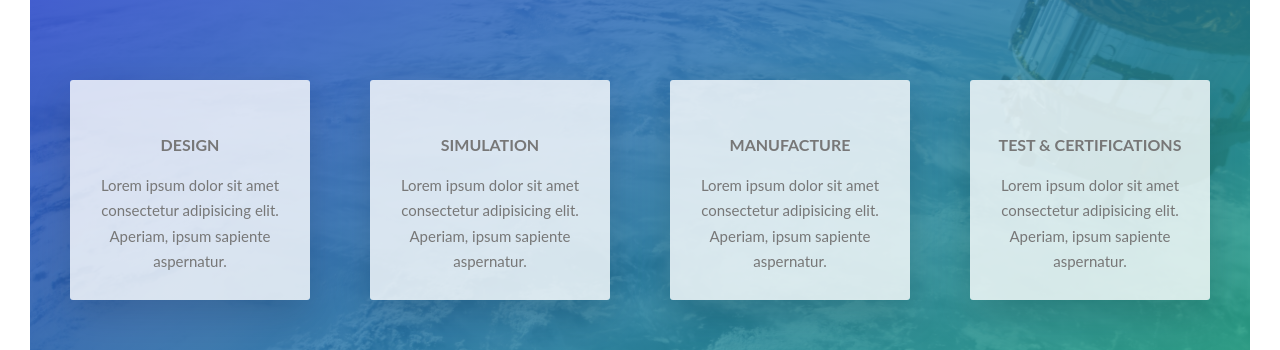
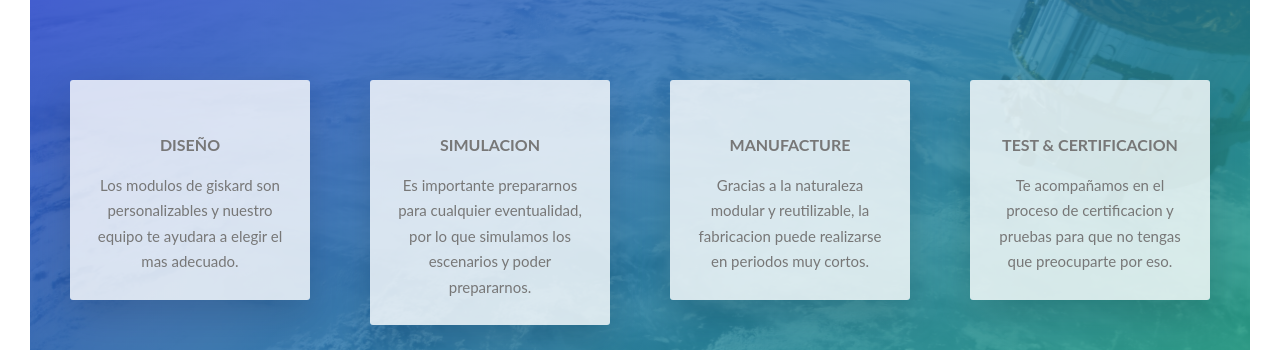
Before and after one commit to jenamoradoc/Giskard_Landing, a React (Vite) app: page / in a window 1280 px wide. Shown: the part 2420-2770 px from the top of the page. Built offline with nearby package versions, Linux system fonts and the light colour scheme.

Commit message:
updating wording

```diff
--- a/src/componentes/Main.js
+++ b/src/componentes/Main.js
@@ -98,10 +98,9 @@ class Main extends React.Component {
             <div class="col-1-of-4">
               <div class="feature-box">
                 <i class="feature-box__icon icon-basic-world"></i>
-                <h3 class="heading-tertiary u-margin-bottom-small">Design</h3>
+                <h3 class="heading-tertiary u-margin-bottom-small">Diseño</h3>
                 <p class="feature-box__text">
-                  Lorem ipsum dolor sit amet consectetur adipisicing elit.
-                  Aperiam, ipsum sapiente aspernatur.
+                  Los modulos de giskard son personalizables y nuestro equipo te ayudara a elegir el mas adecuado.
                 </p>
               </div>
             </div>
@@ -110,11 +109,10 @@ class Main extends React.Component {
               <div class="feature-box">
                 <i class="feature-box__icon icon-basic-compass"></i>
                 <h3 class="heading-tertiary u-margin-bottom-small">
-                  Simulation
+                  Simulacion
                 </h3>
                 <p class="feature-box__text">
-                  Lorem ipsum dolor sit amet consectetur adipisicing elit.
-                  Aperiam, ipsum sapiente aspernatur.
+                  Es importante prepararnos para cualquier eventualidad, por lo que simulamos los escenarios y poder prepararnos.
                 </p>
               </div>
             </div>
@@ -126,8 +124,7 @@ class Main extends React.Component {
                   Manufacture
                 </h3>
                 <p class="feature-box__text">
-                  Lorem ipsum dolor sit amet consectetur adipisicing elit.
-                  Aperiam, ipsum sapiente aspernatur.
+                  Gracias a la naturaleza modular y reutilizable, la fabricacion puede realizarse en periodos muy cortos.
                 </p>
               </div>
             </div>
@@ -135,10 +132,9 @@ class Main extends React.Component {
             <div class="col-1-of-4">
               <div class="feature-box">
                 <i class="feature-box__icon icon-basic-map"></i>
-                <h3 class="heading-tertiary u-margin-bottom-small">Test & certifications</h3>
+                <h3 class="heading-tertiary u-margin-bottom-small">Test & Certificacion</h3>
                 <p class="feature-box__text">
-                  Lorem ipsum dolor sit amet consectetur adipisicing elit.
-                  Aperiam, ipsum sapiente aspernatur.
+                  Te acompañamos en el proceso de certificacion y pruebas para que no tengas que preocuparte por eso.
                 </p>
               </div>
             </div>
@@ -206,11 +202,6 @@ class Main extends React.Component {
             </div>
           </div>
 
-          <div class="u-center-text u-margin-top-huge">
-            <a href="#" class="btn-text">
-              Read all stories &rarr;
-            </a>
-          </div>
         </section>
       </div>
     );
```
